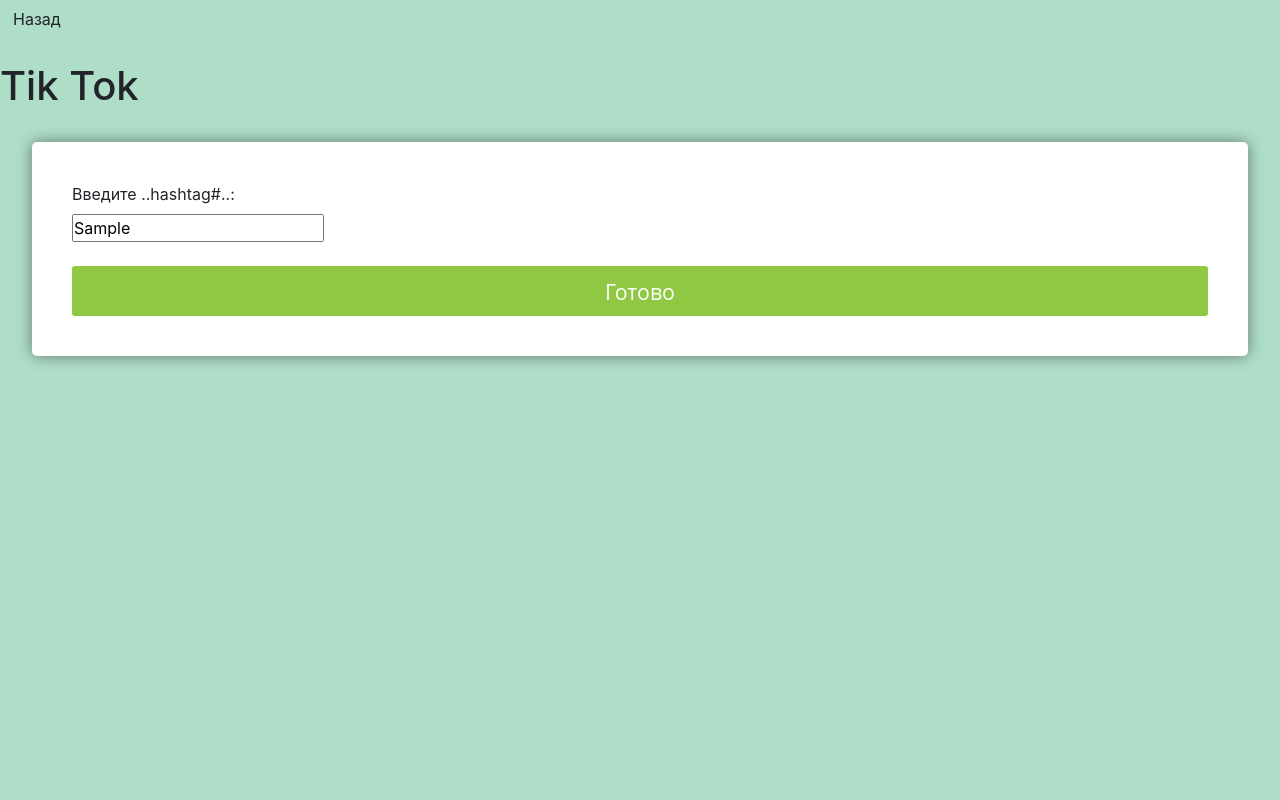
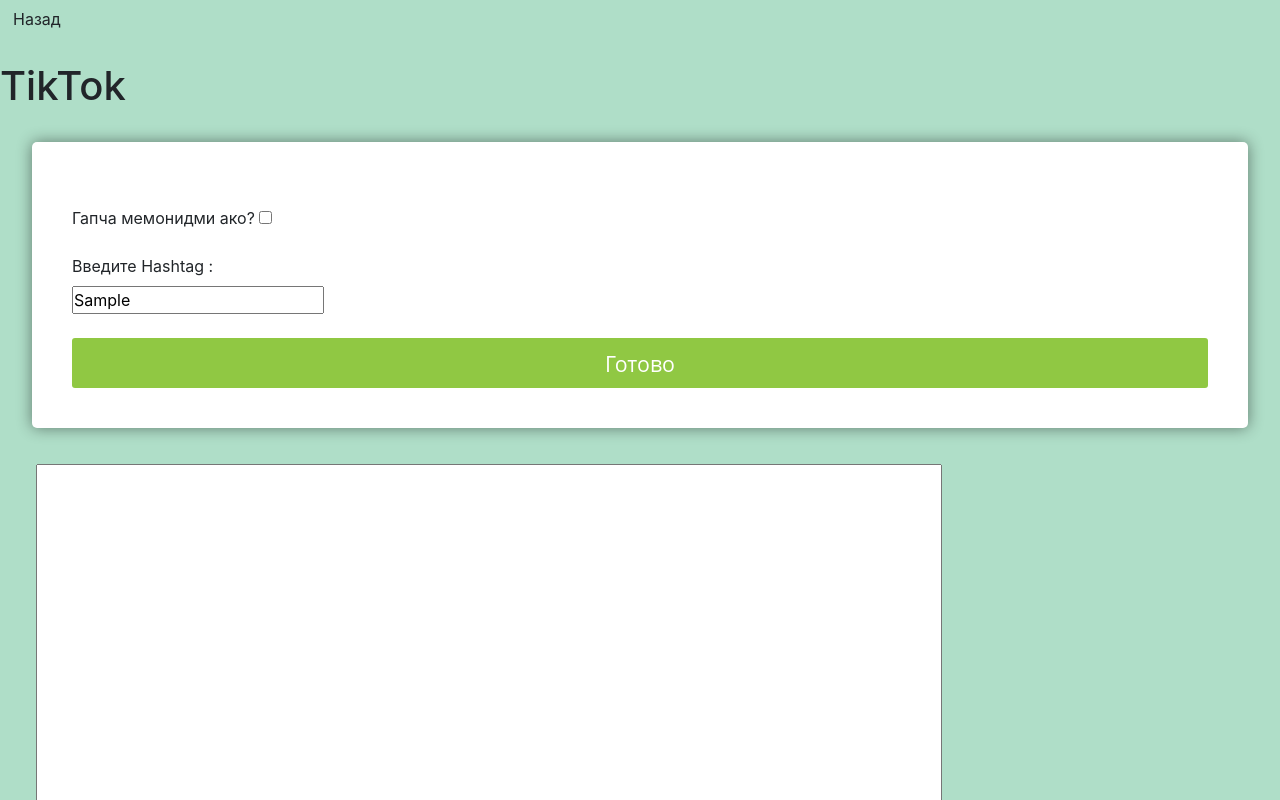
Before and after one commit to mrhakimov/tags-app, a Vue app: page /tik_tok in a window 1280 px wide. Both pictures are taken after typing "Sample" into the empty fields and a click on the input "Готово". Shown: the top 800 px of the page. Built offline with nearby package versions, Linux system fonts and the light colour scheme; no server answers.

Commit message:
Updated TikTok frontend page

```diff
--- a/src/components/TikTok.vue
+++ b/src/components/TikTok.vue
@@ -1,55 +1,147 @@
 <template>
     <div>
-
         <router-link :to="{name: 'main'}">
             <div class='btn'>Назад</div>
         </router-link>
         <br/>
         <br/>
 
-        <h1>Tik Tok</h1>
-
+        <h1>TikTok</h1>
         <br/>
         <form v-on:submit.prevent="submit">
+            <br/>
+            <div class="check_box">
+                Гапча мемонидми ако?
+                <input type="checkbox" id="checkbox" v-model="check"/>
+            </div>
 
+            <br/>
+            <div v-if="check">
+                <br/>
+                Гапча:
+                <div>
+                    <textarea @change.prevent="changeResult" id="text-area" v-model="text"
+                              required>{text}</textarea>
+                </div>
+                <br/>
 
-
-
-            <div class="div_name">
-                <label >Введите ..hashtag#..:</label>
+                <div class="radio_button">
+                    Хештегоя гапчатонки буроримми ако?
+                    <br/>
+                    <input type="radio" id="yes" value="true" v-model="withPost" @change.prevent="changeResult">
+                    <label for="yes">Да</label>
+                    <br/>
+                    <input type="radio" id="no" value="false" v-model="withPost" @change.prevent="changeResult">
+                    <label for="no">Нет</label>
+                </div>
+                <br/>
+                <br/>
+            </div>
+            <div class="div_tag">
+                <label>Введите Hashtag :</label>
                 <div class="input_str">
                     <input class="str" type="text" id="str" autocomplete="off">
                 </div>
             </div>
             <br/>
-
             <div class="div_button">
                 <input class="button" type="submit" value="Готово">
             </div>
         </form>
+
+
+        <div v-if="answer">
+            <TagsCatalog
+                    :text=text
+                    :withPost=withPost
+            />
+        </div>
+
+
+        <div v-if="isReady" class="div-result">
+            <textarea id="result" class="result" v-model="this.RESULT" readonly>{this.RESULT}</textarea>
+        </div>
+
+        <div>
+            <input type="hidden" id="testing-code" :value="this.RESULT">
+            <input class="btn btn-outline" type="button" value="Таёр кун бача" @click="copyToBuffer">
+        </div>
     </div>
 </template>
 
 <script>
+    import {mapActions, mapGetters} from "vuex";
+    import TagsCatalog from "./Tag/TagsCatalog";
+
     export default {
+
         name: "TikTok",
+        components: {TagsCatalog},
+        computed: {
+            ...mapGetters([
+                'TAGS', 'RESULT'
+            ]),
+        },
+        data() {
+            return {
+                check: false,
+                withPost: "true",
+                text: "",
+                answer: false,
+                isReady: false,
+            }
+        },
+
         methods: {
-            submit(){
+            ...mapActions([
+                'GET_TAGS_FROM_API',
+                'CHANGE_RESULT'
+            ]),
+            changeResult() {
+                if (this.withPost === "false") {
+                    this.CHANGE_RESULT("");
+                } else {
+                    this.CHANGE_RESULT(this.text);
+                }
+            },
+            setList(data) {
+                this.GET_TAGS_FROM_API(data)
+            },
+            copyToBuffer() {
+                let testingCodeToCopy = document.querySelector('#testing-code')
+                testingCodeToCopy.setAttribute('type', 'text')    // 不是 hidden 才能複製
+                testingCodeToCopy.select()
+                try {
+                    var successful = document.execCommand('copy');
+                    var msg = successful ? 'successful' : 'unsuccessful';
+                    alert('Testing code was copied ' + msg);
+                } catch (err) {
+                    alert('Oops, unable to copy');
+                }
+                /* unselect the range */
+                testingCodeToCopy.setAttribute('type', 'hidden')
+                window.getSelection().removeAllRanges()
+            },
+            submit() {
+                this.isReady = true;
                 let tag = document.getElementById('str').value
-                console.log(typeof tag)
-
+                let count = this.text.length;
+                if (!this.check) {
+                    count = 0;
+                }
                 this.$axios({
                     method: 'post',
-                    url: 'http://localhost:9999/tag',
+                    url: 'http://192.168.1.17:9999/tag',
                     headers: {
                         'Content-Type': 'application/json',
                         'Accept': 'application/json',
                     },
-                    data: {tag: tag}
+                    data: {tag: tag, count: count, platform: "TikTok"}
                 }).then(response => {
-                        console.log(response.data);
-                    }
-                );
+                    this.answer = true;
+                    this.setList(response.data)
+                    this.changeResult()
+                });
 
             }
         }
@@ -58,70 +150,86 @@
 
 <style scoped>
     /* Базовые стили формы */
-    form{
-        margin:0 auto;
-        max-width:95%;
-        box-sizing:border-box;
-        padding:40px;
-        border-radius:5px;
-        background:RGBA(255,255,255,1);
-        -webkit-box-shadow:  0px 0px 15px 0px rgba(0, 0, 0, .45);
-        box-shadow:  0px 0px 15px 0px rgba(0, 0, 0, .45);
+    form {
+        margin: 0 auto;
+        max-width: 95%;
+        box-sizing: border-box;
+        padding: 40px;
+        border-radius: 5px;
+        background: RGBA(255, 255, 255, 1);
+        -webkit-box-shadow: 0px 0px 15px 0px rgba(0, 0, 0, .45);
+        box-shadow: 0px 0px 15px 0px rgba(0, 0, 0, .45);
     }
+
     /* Стили полей ввода */
-    .textbox{
-        height:50px;
-        width:100%;
-        border-radius:3px;
-        border:rgba(0,0,0,.3) 2px solid;
-        box-sizing:border-box;
+    .textbox {
+        height: 50px;
+        width: 100%;
+        border-radius: 3px;
+        border: rgba(0, 0, 0, .3) 2px solid;
+        box-sizing: border-box;
         font-family: 'Open Sans', sans-serif;
-        font-size:18px;
-        padding:10px;
-        margin-bottom:30px;
+        font-size: 18px;
+        padding: 10px;
+        margin-bottom: 30px;
     }
+
     .message:focus,
-    .textbox:focus{
-        outline:none;
-        border:rgba(24,149,215,1) 2px solid;
-        color:rgba(24,149,215,1);
+    .textbox:focus {
+        outline: none;
+        border: rgba(24, 149, 215, 1) 2px solid;
+        color: rgba(24, 149, 215, 1);
     }
+
     /* Стили текстового поля */
-    .message{
+    .message {
         background: rgba(255, 255, 255, 0.4);
-        width:100%;
+        width: 100%;
         height: 120px;
-        border:rgba(0,0,0,.3) 2px solid;
-        box-sizing:border-box;
+        border: rgba(0, 0, 0, .3) 2px solid;
+        box-sizing: border-box;
         -moz-border-radius: 3px;
-        font-size:18px;
+        font-size: 18px;
         font-family: 'Open Sans', sans-serif;
         -webkit-border-radius: 3px;
         border-radius: 3px;
-        display:block;
-        padding:10px;
-        margin-bottom:30px;
-        overflow:hidden;
+        display: block;
+        padding: 10px;
+        margin-bottom: 30px;
+        overflow: hidden;
     }
+
     /* Базовые стили кнопки */
-    .button{
-        height:50px;
-        width:100%;
-        border-radius:3px;
-        border:rgba(0,0,0,.3) 0px solid;
-        box-sizing:border-box;
-        padding:10px;
-        background:#90c843;
-        color:#FFF;
+    .button {
+        height: 50px;
+        width: 100%;
+        border-radius: 3px;
+        border: rgba(0, 0, 0, .3) 0px solid;
+        box-sizing: border-box;
+        padding: 10px;
+        background: #90c843;
+        color: #FFF;
         font-family: 'Open Sans', sans-serif;
-        font-weight:400;
+        font-weight: 400;
         font-size: 16pt;
-        transition:background .4s;
-        cursor:pointer;
+        transition: background .4s;
+        cursor: pointer;
     }
+
     /* Изменение фона кнопки при наведении */
-    .button:hover{
-        background:#80b438;
+    .button:hover {
+        background: #80b438;
+    }
+
+    div.div-result {
+        margin: 12px;
+        padding: 24px;
+    }
+
+
+    .result {
+        width: 75%;
+        height: 500px;
     }
 
 </style>
```
